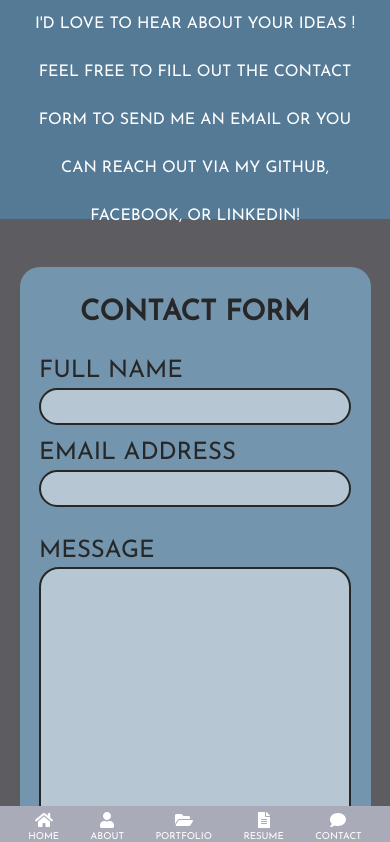
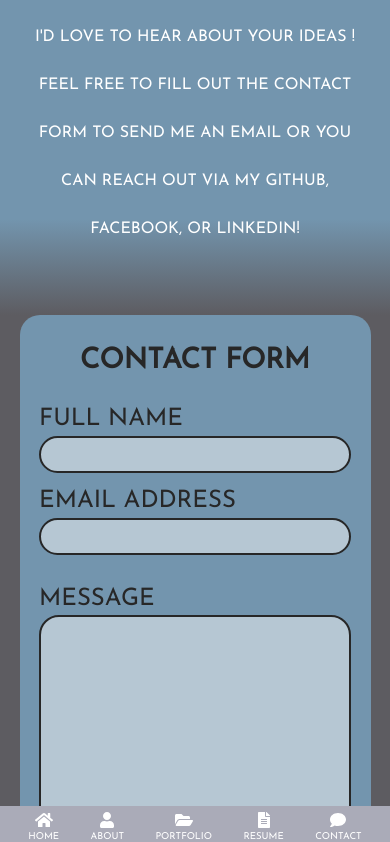
Before and after one commit to sophia2798/portfolio_v3, a React (Create React App) app: page /contact in a window 390 px wide. Shown: the top 842 px of the page. Built offline with nearby package versions, Linux system fonts and the light colour scheme.

Commit message:
minor styling to mobile contact

```diff
--- a/src/components/Contact/Contact.css
+++ b/src/components/Contact/Contact.css
@@ -2,16 +2,23 @@
     font-family: 'Josefin Sans', sans-serif;
     font-size: 1.5em;
     display: flex;
+    /* flex-direction: row-reverse; */
 }
 
 .aside {
     width: 30%;
-    background: #557a95;
+    background: #7395ae;
     position: relative;
 }
 
+.contact-blend {
+    display: none;
+    height: 6rem;
+    background: linear-gradient(#7395ae , #5d5c61);
+}
+
 .aside h3 {
-    color: white;
+    color: #272727;
     height: 36%;
     position: absolute;
     /* border: 1px solid white; */
@@ -146,11 +153,16 @@
 
     #form-h3 {
         font-size: 1rem;
+        padding-top: 0.8rem;
     }
 
     .contact-form-container {
         width: 80%;
-        margin-top: 3rem;
+        margin-top: 0rem;
+    }
+
+    .contact-blend {
+        display: block;
     }
 }
 
@@ -169,3 +181,14 @@
         height: 90vh;
     }
 }
+
+@media only screen and (min-width: 2100px) {
+    .aside h3 {
+        color: white;
+        height: 22%;
+        position: absolute;
+        top: 39%;
+        width: 90%;
+        padding: 0 5%;
+    }
+}
--- a/src/components/Contact/Contact.js
+++ b/src/components/Contact/Contact.js
@@ -11,6 +11,7 @@ function Contact() {
             <div className="aside">
                 <h3 id="form-h3">I'D LOVE TO HEAR ABOUT YOUR IDEAS ! FEEL FREE TO FILL OUT THE CONTACT FORM TO SEND ME AN EMAIL OR YOU CAN REACH OUT VIA MY GITHUB, FACEBOOK, OR LINKEDIN!</h3>
             </div>
+            <div className="contact-blend"></div>
             <div className="contact-form-container">
                 <h3 style={{color:'#272727',textAlign:'center'}}>CONTACT FORM</h3>
                 <form className="contact-form">
--- a/src/components/Footer/Footer.js
+++ b/src/components/Footer/Footer.js
@@ -4,6 +4,7 @@ import logo from "../../media/reactlogo.png";
 import { FontAwesomeIcon } from "@fortawesome/react-fontawesome";
 import { faGithub, faFacebook, faLinkedin } from "@fortawesome/free-brands-svg-icons";
 import { faEnvelope } from "@fortawesome/free-solid-svg-icons";
+import { Link } from "react-router-dom";
 
 function Footer() {
     return (
@@ -12,7 +13,7 @@ function Footer() {
                 <a target="_blank" href="https://github.com/sophia2798" className="contact-links"><FontAwesomeIcon className="contact-icon" icon={faGithub}/></a>
                 <a target="_blank" href="https://www.facebook.com/sophia.jung.9" className="contact-links"><FontAwesomeIcon className="contact-icon" icon={faFacebook}/></a>
                 <a target="_blank" href="https://www.linkedin.com/in/sophia2798/" className="contact-links"><FontAwesomeIcon className="contact-icon" id="linkedin-icon" icon={faLinkedin}/></a>
-                <a target="_blank" className="contact-links"><FontAwesomeIcon className="contact-icon" icon={faEnvelope}/></a>
+                <Link to="/contact" className="contact-links"><FontAwesomeIcon className="contact-icon" icon={faEnvelope}/></Link>
             </div>
             <p id="footer-message" style={{marginBottom: '2.5rem'}}>VISIT MY SOCIALS TO LEARN MORE ABOUT ME OR TO START A CONVERSATION! I CAN'T WAIT TO HEAR FROM YOU!</p>
             <p style={{fontWeight:'bold', letterSpacing:'0.15rem'}}>SOPHIA JUNG</p>
--- a/src/components/Portfolio/Portfolio.css
+++ b/src/components/Portfolio/Portfolio.css
@@ -12,3 +12,9 @@
         margin-top: 1rem;
     }
 }
+
+@media only screen and (min-width: 2000px) {
+    .portfolio-container {
+        margin-top: 12rem;
+    }
+}
```
Also changed, not shown: 1 other file (tests, documents, lock files or other folders).
